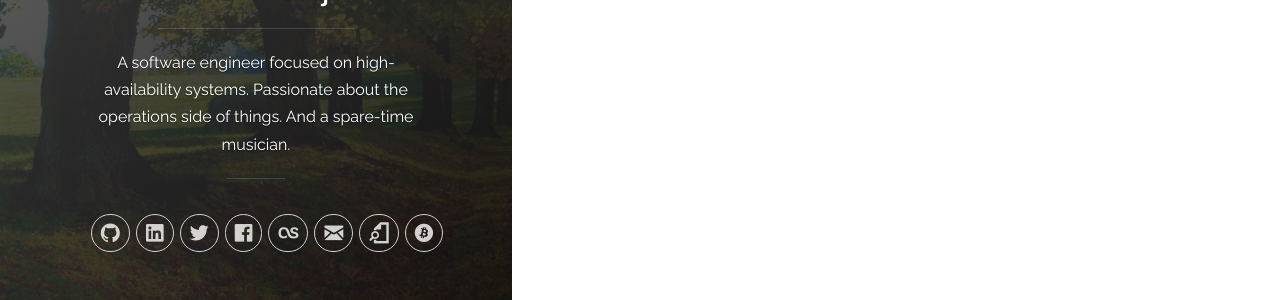
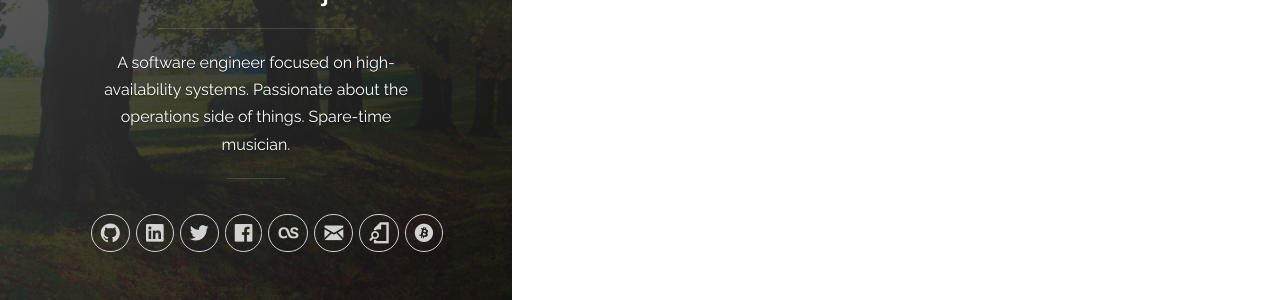
Before and after one commit to mkozjak/mkozjak.github.io, a Jekyll site: the page built from index.html, in a window 1280 px wide. Shown: the part 401-701 px from the top of the page. Built offline with Jekyll 4.4.1, drawn with Linux system fonts in a browser that asks for light colours; the list of posts is cut into pages by our own code.

Commit message:
Update _config.yml

```diff
--- a/_config.yml
+++ b/_config.yml
@@ -1,6 +1,6 @@
 # Site settings
 title: Mario Kozjak
-description: 'A software engineer focused on high-availability systems. Passionate about the operations side of things. And a spare-time musician.'
+description: 'A software engineer focused on high-availability systems. Passionate about the operations side of things. Spare-time musician.'
 url: 'https://mario.kozjak.io'
 baseurl: ''
 # google_analytics: 'UA-XXXXXX-X'
```
